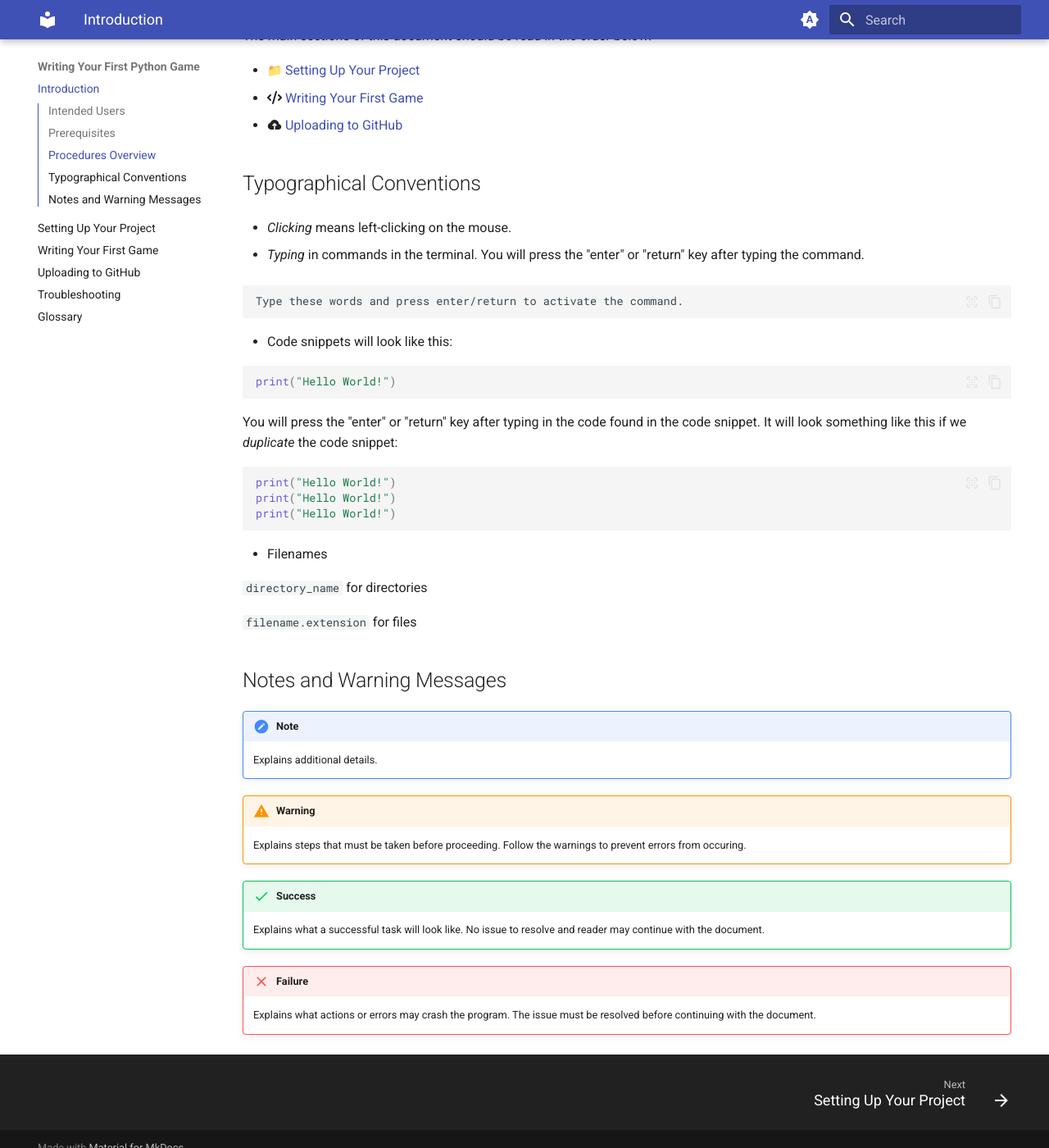
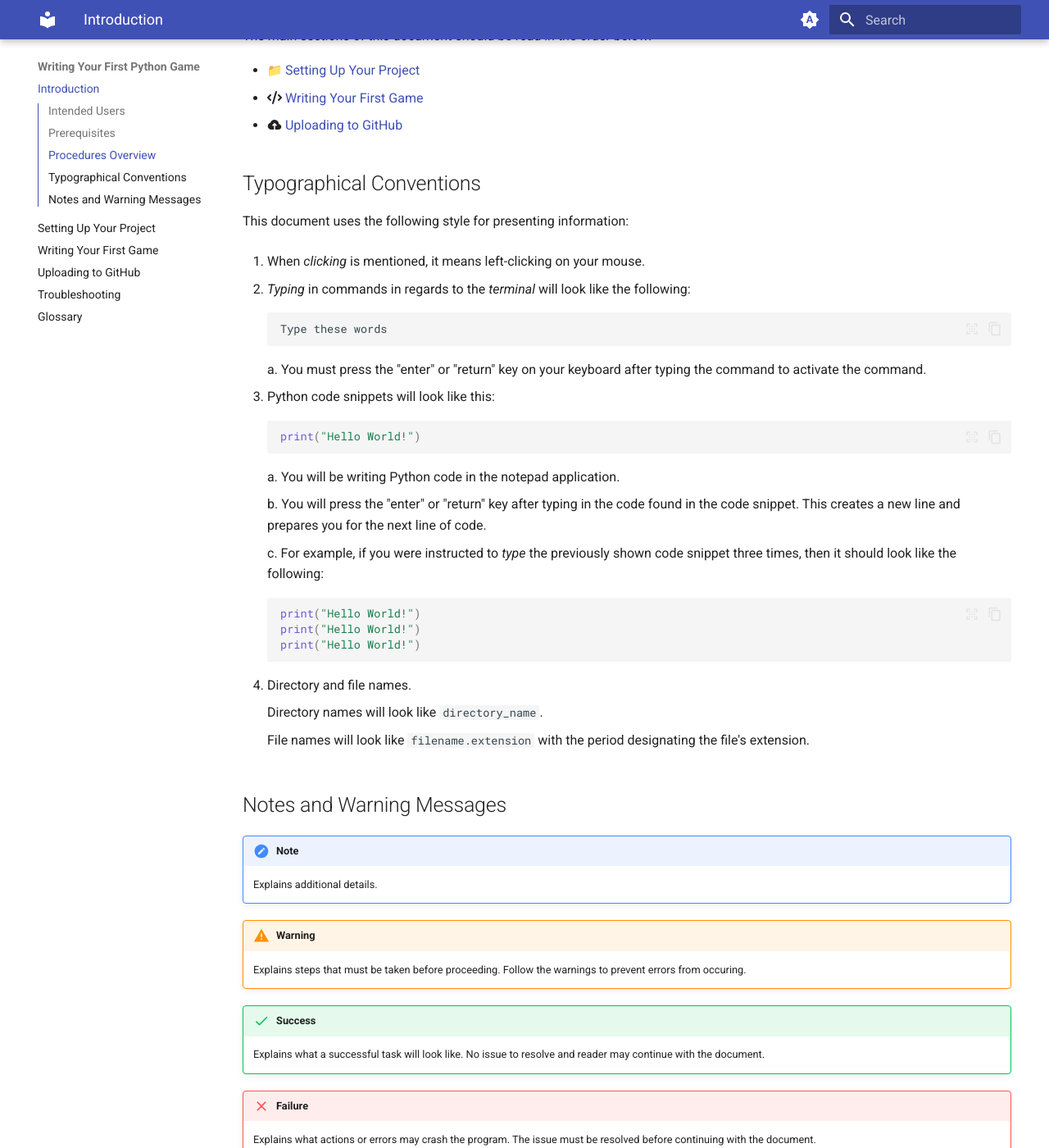
Before and after one commit to Beijzum/beijzum.github.io, an MkDocs documentation site: the page built from docs/index.md, in a window 1280 px wide and 1400 px high, scrolled down 834 px. Shown: the whole window at 82% size. Built offline with MkDocs 1.6.1 and Material for MkDocs 9.7.7, drawn with Linux system fonts in a browser that asks for light colours; emoji names are drawn with the system emoji font; comment, search, counter and statistics services are not loaded.

Commit message:
REFACTOR typographical conventions

````diff
--- a/docs/index.md
+++ b/docs/index.md
@@ -30,33 +30,41 @@ The main sections of this document should be read in the order below:
 
 ## Typographical Conventions
 
--   _Clicking_ means left-clicking on the mouse.
+This document uses the following style for presenting information:
 
--   _Typing_ in commands in the terminal. You will press the "enter" or "return" key after typing the command.
+1. When _clicking_ is mentioned, it means left-clicking on your mouse.
 
-```
-Type these words and press enter/return to activate the command.
-```
+2. _Typing_ in commands in regards to the _terminal_ will look like the following:
 
--   Code snippets will look like this:
+    ```
+    Type these words
+    ```
 
-```py
-print("Hello World!")
-```
+    a. You must press the "enter" or "return" key on your keyboard after typing the command to activate the command.
 
-You will press the "enter" or "return" key after typing in the code found in the code snippet. It will look something like this if we _duplicate_ the code snippet:
+3. Python code snippets will look like this:
 
-```py
-print("Hello World!")
-print("Hello World!")
-print("Hello World!")
-```
+    ```py
+    print("Hello World!")
+    ```
 
--   Filenames
+    a. You will be writing Python code in the notepad application.
 
-`directory_name` for directories
+    b. You will press the "enter" or "return" key after typing in the code found in the code snippet. This creates a new line and prepares you for the next line of code.
 
-`filename.extension` for files
+    c. For example, if you were instructed to _type_ the previously shown code snippet three times, then it should look like the following:
+
+    ```py
+    print("Hello World!")
+    print("Hello World!")
+    print("Hello World!")
+    ```
+
+4. Directory and file names.
+
+    Directory names will look like `directory_name`.
+
+    File names will look like `filename.extension` with the period designating the file's extension.
 
 ## Notes and Warning Messages
 
````
